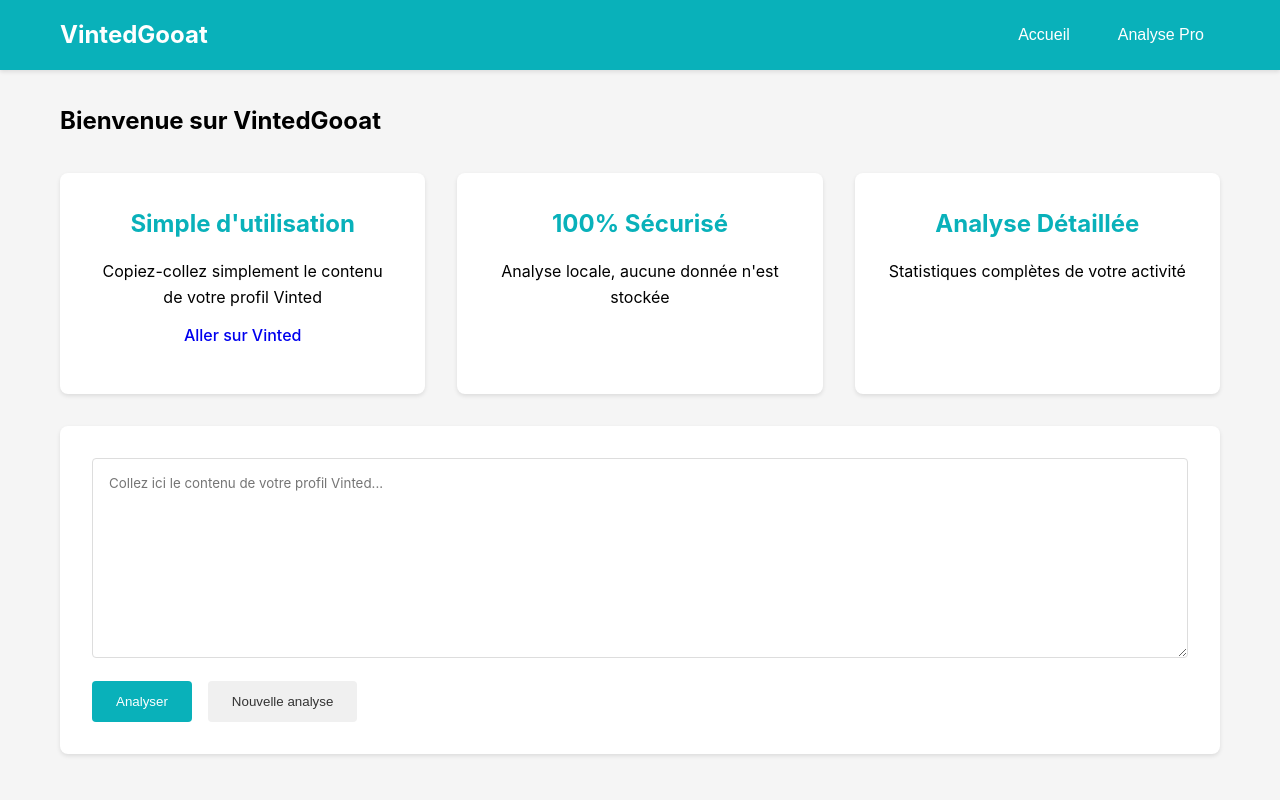
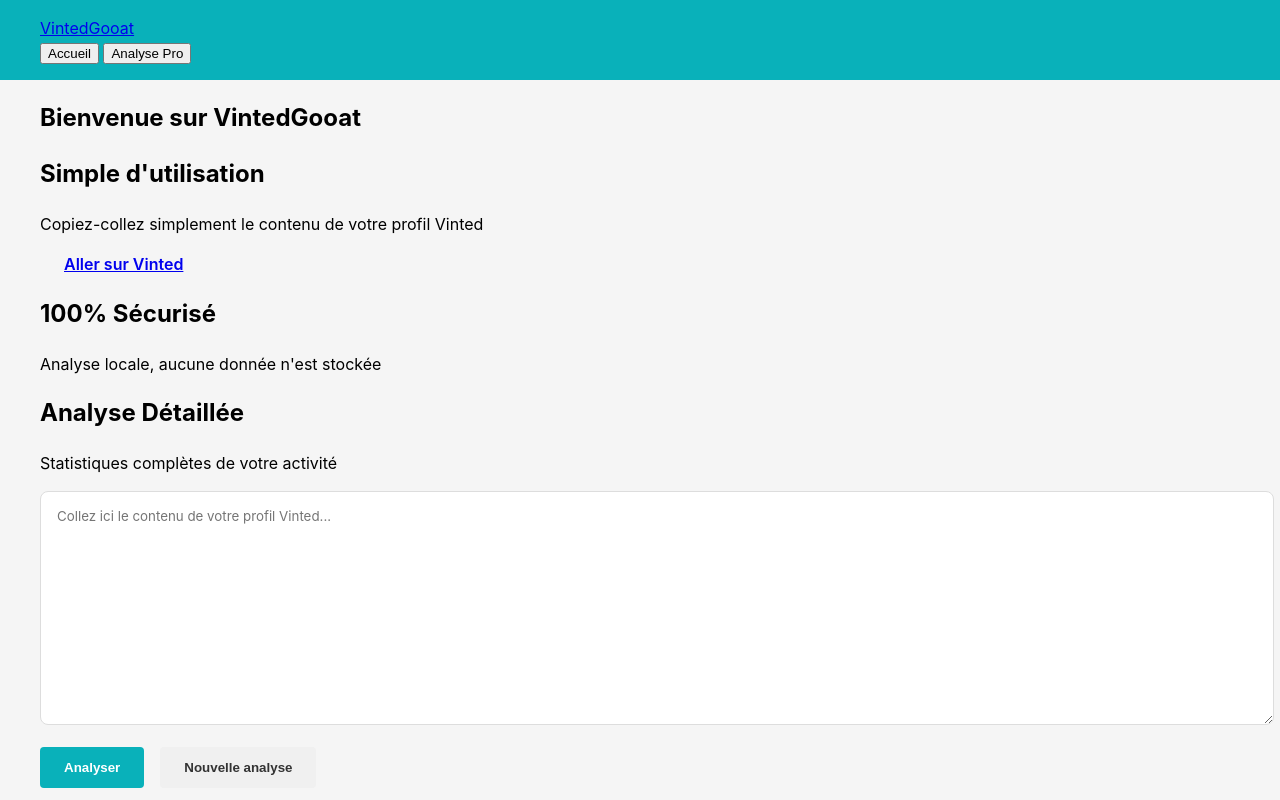
Before and after one commit to netraax/VintedGooat, a website built with Vite: page src/index.html in a window 1280 px wide. Shown: the top 800 px of the page. Built offline with nearby package versions, Linux system fonts and the light colour scheme.

Commit message:
Update style.css

```diff
--- a/css/style.css
+++ b/css/style.css
@@ -1,121 +1,58 @@
-:root {
-    --primary: #09B1BA;
-    --primary-light: #0fcad5;
-    --primary-dark: #078e96;
-    --white: #ffffff;
-    --background: #f5f5f5;
+/* Base styles */
+body {
+    margin: 0;
+    font-family: -apple-system, BlinkMacSystemFont, 'Segoe UI', Roboto, sans-serif;
+    line-height: 1.5;
+    background-color: #f5f5f5;
 }
 
-* {
-    margin: 0;
-    padding: 0;
-    box-sizing: border-box;
-}
-
-body {
-    font-family: -apple-system, BlinkMacSystemFont, 'Segoe UI', Roboto, sans-serif;
-    background: var(--background);
-    line-height: 1.6;
+/* Navigation */
+.navbar {
+    background-color: #09B1BA;
+    color: white;
+    padding: 1rem 0;
 }
 
 .container {
     max-width: 1200px;
     margin: 0 auto;
-    padding: 0 20px;
+    padding: 0 1rem;
 }
 
-/* Navigation */
-.navbar {
-    background: var(--primary);
-    padding: 1rem 0;
-    box-shadow: 0 2px 4px rgba(0,0,0,0.1);
+.nav-links {
+    list-style: none;
+    margin: 0;
+    padding: 0;
+    display: flex;
+    gap: 2rem;
 }
 
-.nav-container {
-    display: flex;
-    justify-content: space-between;
-    align-items: center;
+.nav-links a {
+    color: white;
+    text-decoration: none;
+    padding: 0.5rem 1rem;
+    border-radius: 4px;
 }
 
-.logo {
-    color: var(--white);
-    font-size: 1.5rem;
-    font-weight: bold;
-    text-decoration: none;
+.nav-links a:hover,
+.nav-links a.active {
+    background-color: rgba(255,255,255,0.2);
 }
 
-.nav-buttons {
-    display: flex;
-    gap: 1rem;
-}
-
-.nav-btn {
-    background: none;
-    border: none;
-    color: var(--white);
-    padding: 0.5rem 1rem;
-    cursor: pointer;
-    font-size: 1rem;
-    border-radius: 4px;
-    transition: background-color 0.3s;
-}
-
-.nav-btn:hover {
-    background: rgba(255, 255, 255, 0.1);
-}
-
-.nav-btn.active {
-    background: rgba(255, 255, 255, 0.2);
-}
-
-/* Pages */
-.page {
+/* Sections */
+.section {
     padding: 2rem 0;
 }
 
-.page.hidden {
-    display: none;
-}
-
-/* Features */
-.features {
-    display: grid;
-    grid-template-columns: repeat(auto-fit, minmax(300px, 1fr));
-    gap: 2rem;
-    margin-top: 2rem;
-}
-
-.feature-card {
-    background: var(--white);
-    padding: 2rem;
-    border-radius: 8px;
-    box-shadow: 0 2px 4px rgba(0,0,0,0.1);
-    text-align: center;
-}
-
-.feature-card h2 {
-    color: var(--primary);
-    margin-bottom: 1rem;
-}
-
 /* Forms */
-.analysis-form {
-    background: var(--white);
-    padding: 2rem;
-    border-radius: 8px;
-    box-shadow: 0 2px 4px rgba(0,0,0,0.1);
-    margin: 2rem 0;
-}
-
 textarea {
     width: 100%;
     min-height: 200px;
     padding: 1rem;
     border: 1px solid #ddd;
-    border-radius: 4px;
+    border-radius: 8px;
     margin-bottom: 1rem;
     font-family: inherit;
-    resize: vertical;
 }
 
 .button-group {
@@ -124,36 +61,25 @@
 }
 
 .btn {
-    display: inline-block;
     padding: 0.8rem 1.5rem;
+    border: none;
     border-radius: 4px;
-    border: none;
-    font-weight: 500;
     cursor: pointer;
-    transition: all 0.3s;
-    text-decoration: none;
+    font-weight: 600;
 }
 
 .btn-primary {
-    background: var(--primary);
-    color: var(--white);
-}
-
-.btn-primary:hover {
-    background: var(--primary-dark);
+    background-color: #09B1BA;
+    color: white;
 }
 
 .btn-secondary {
-    background: #f0f0f0;
+    background-color: #f0f0f0;
     color: #333;
 }
 
-.btn-secondary:hover {
-    background: #e0e0e0;
-}
-
 /* Results */
-#results {
+.results-grid {
     display: grid;
     grid-template-columns: repeat(auto-fit, minmax(250px, 1fr));
     gap: 1.5rem;
@@ -161,20 +87,28 @@
 }
 
 .result-card {
-    background: var(--white);
+    background: white;
     padding: 1.5rem;
     border-radius: 8px;
     box-shadow: 0 2px 4px rgba(0,0,0,0.1);
 }
 
 .result-card h3 {
-    color: var(--primary);
-    margin-bottom: 1rem;
+    margin-top: 0;
+    color: #09B1BA;
+    font-size: 1.2rem;
+}
+
+.result-value {
+    font-size: 2rem;
+    font-weight: bold;
+    margin: 0.5rem 0;
 }
 
 .result-card ul {
     list-style: none;
     padding: 0;
+    margin: 0;
 }
 
 .result-card li {
```
